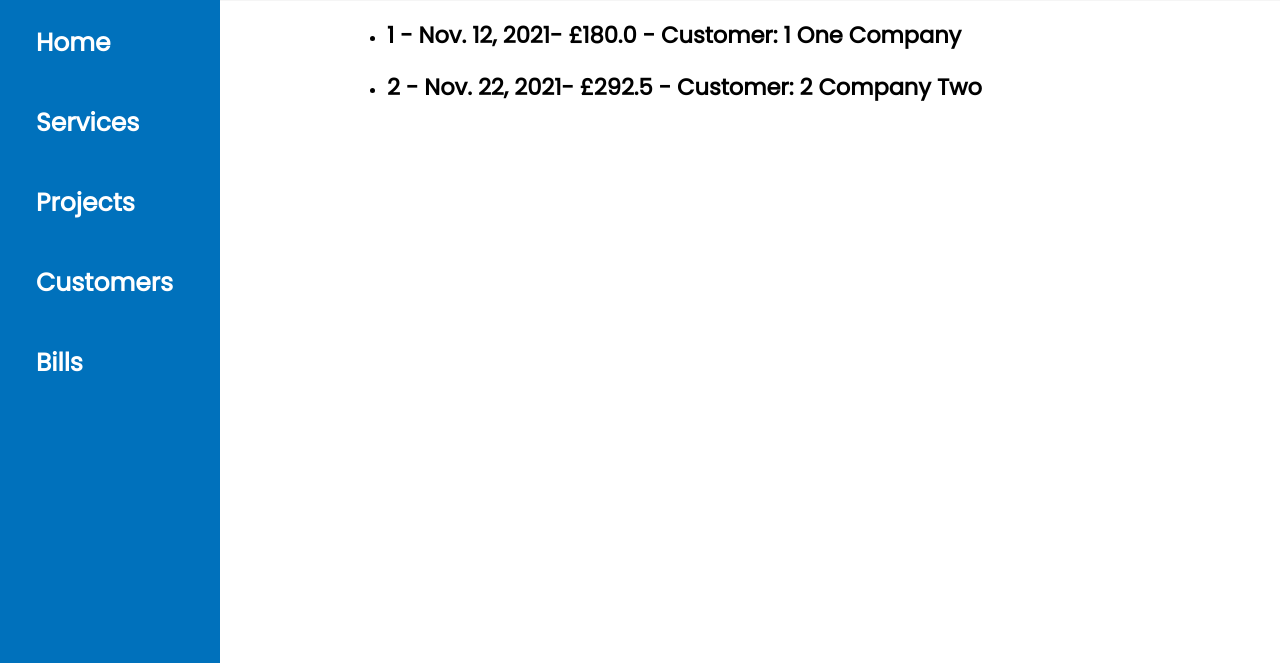
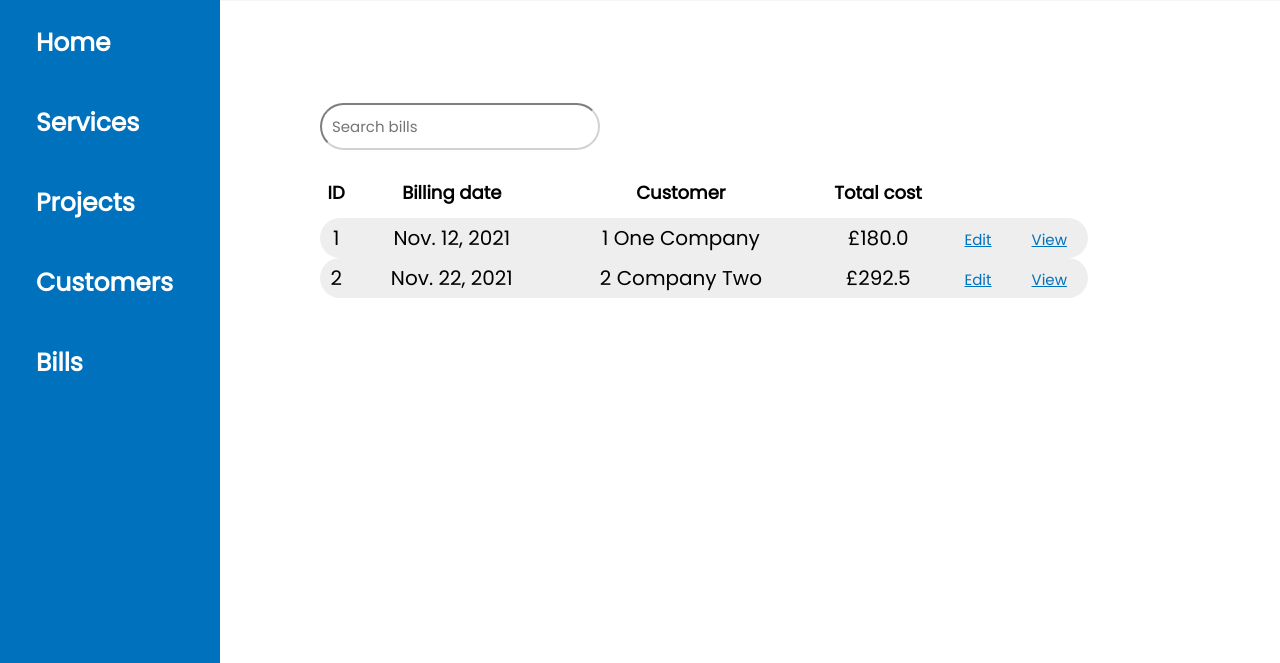
Before and after one commit to CSP5UofG/Imaging-System-App, a Django app: page /imaging_system_app/bills/ in a window 1280 px wide. Shown: the part 137-800 px from the top of the page. Run offline with Django 3.2, Linux system fonts and the light colour scheme; data comes from the database, SQL or seed files in the repository.

Commit message:
added css to bills

```diff
--- a/imaging_system_app_project/templates/imaging_system_app/bills.html
+++ b/imaging_system_app_project/templates/imaging_system_app/bills.html
@@ -7,6 +7,7 @@
 
 {% block css_block %}
     <link rel="stylesheet" type="text/css" href="{% static 'content.css' %}">
+    <link rel="stylesheet" type="text/css" href="{% static 'projects.css' %}">
 {% endblock %}
 
 {% block pagetitle %}
@@ -15,13 +16,31 @@
 
 {% block body_block %}
     <ul class="content_list">
+
+        <div class="search_bar">
+            <input type="text" id="search_bar" placeholder="Search bills" id>
+        </div>
+
+        <table class="tables">
+            <tr>
+                <th>ID</th>
+                <th>Billing date</th>
+                <th>Customer</th>
+                <th>Total cost</th>
+                <th></th>
+            </tr>
             {% if bills %}
                 {% for bill in bills %}
-                <div class="content_entries">
-                    <li class="content_entry">
-                        <h2>{{ bill.bill_id}} - {{ bill.billing_date}}- £{{bill.total_cost}} - Customer: {{bill.cust_id}}  <br />
-                    </li>
-                </div>
+
+                    <tr>
+                        <td id="left_corner"> {{ bill.bill_id}}</td>
+                        <td> {{ bill.billing_date}} </td>
+                        <td> {{bill.cust_id}} </td>
+                        <td> £{{bill.total_cost}}</td>
+                        <td> <a href="" class="table_buttons"> Edit</a></td>
+                        <td id="right_corner"> <a href="" class="table_buttons"> View </a></td>
+
+                    </tr>
                 {% endfor %}
 
             {% else %}
@@ -33,6 +52,7 @@
                     </div>
                 </a>
             {% endif %}
+
     </ul>
 
 {% endblock %}
--- a/imaging_system_app_project/templates/imaging_system_app/customers.html
+++ b/imaging_system_app_project/templates/imaging_system_app/customers.html
@@ -8,7 +8,6 @@
 {% block css_block %}
     <link rel="stylesheet" type="text/css" href="{% static 'content.css' %}">
     <link rel="stylesheet" type="text/css" href="{% static 'projects.css' %}">
-    <link rel="stylesheet" type="text/css" href="{% static 'content.css' %}">
 {% endblock %}
 
 {% block pagetitle %}
```
Lines whose indentation alone changed are shown as unchanged.
